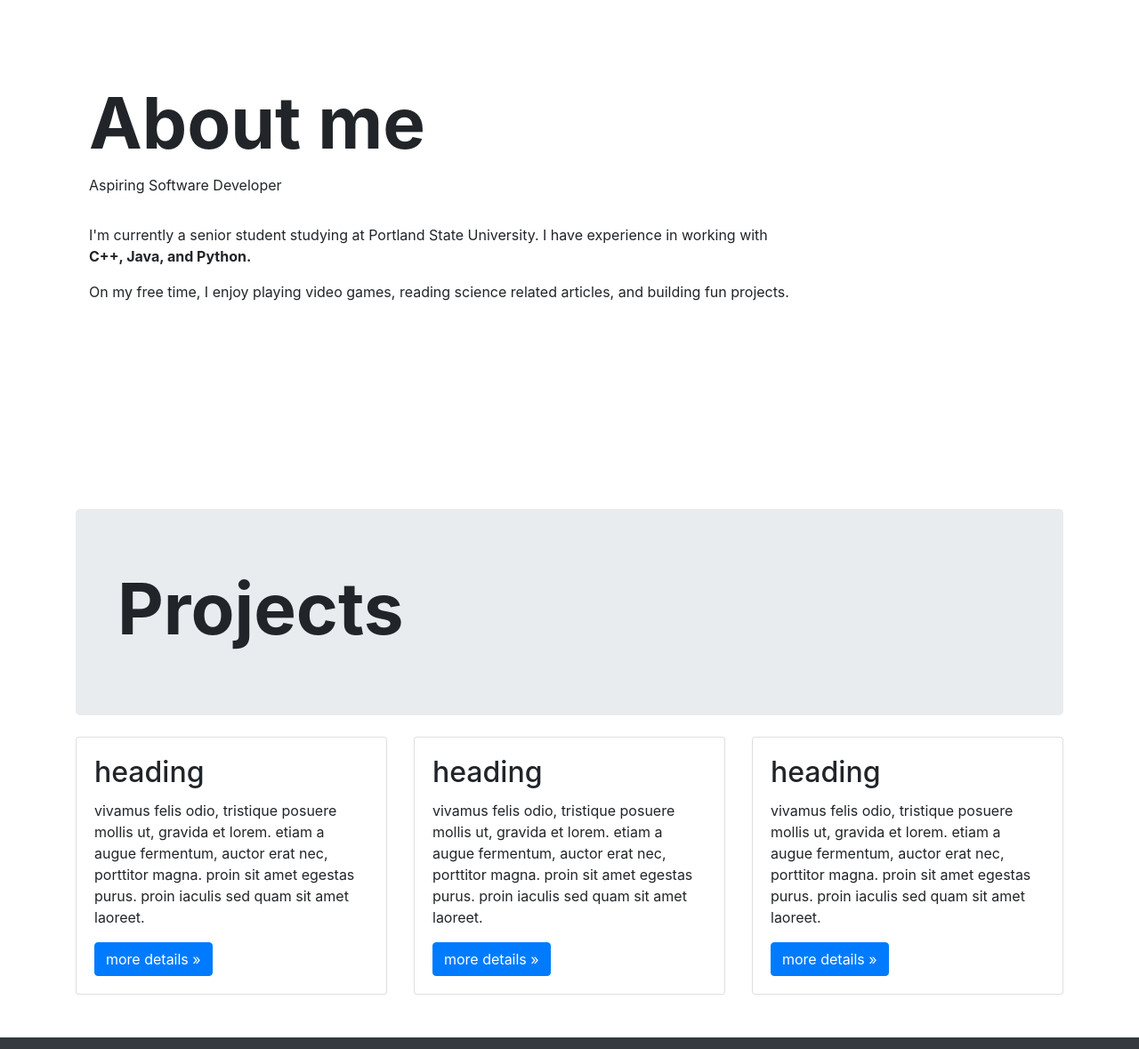
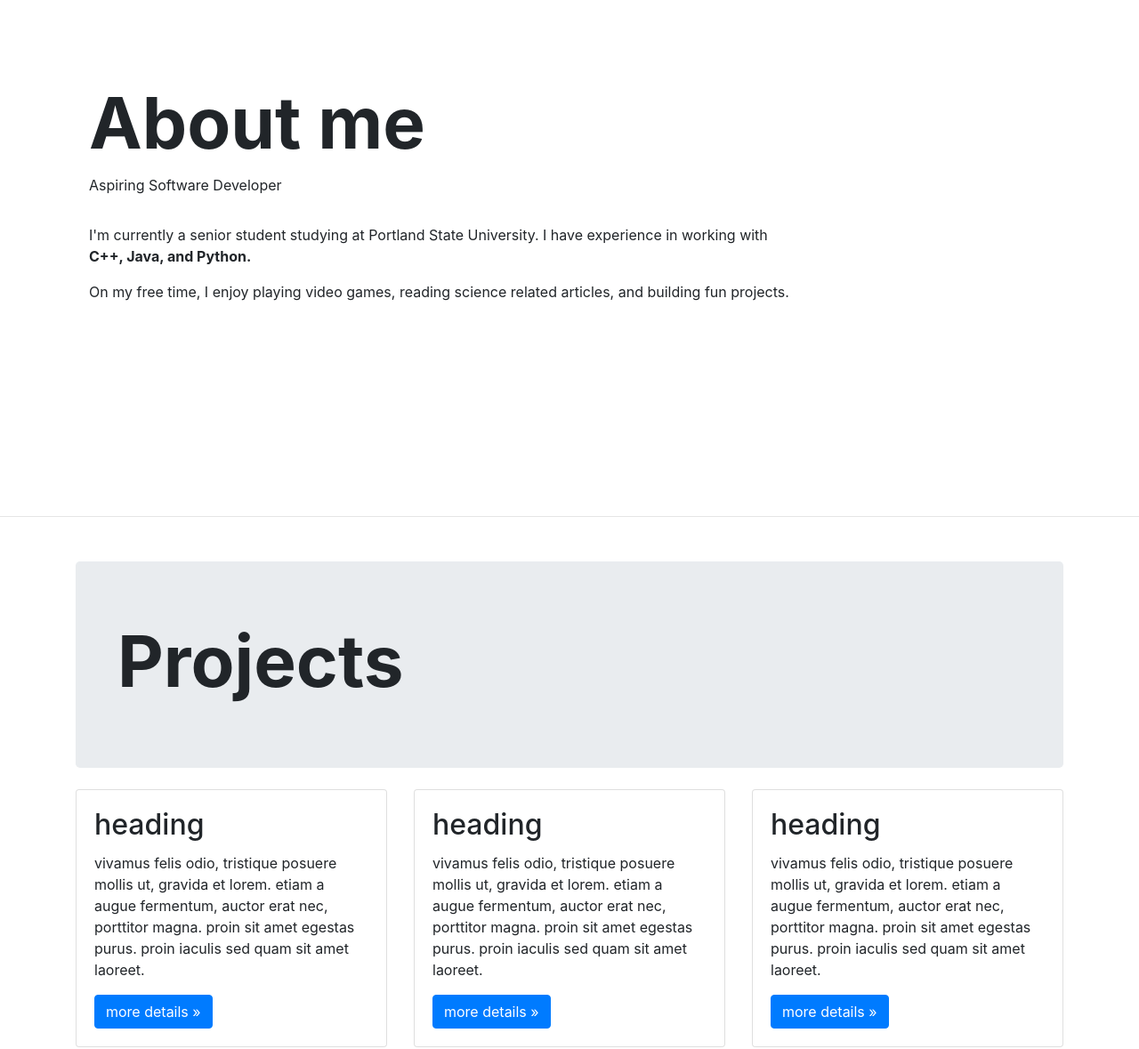
Before and after one commit to tnguyen6106/tnguyen6106.github.io, a plain HTML site: page index.html in a window 1280 px wide. Shown: the part 182-1361 px from the top of the page at 89% size. Drawn offline with nearby package versions, Linux system fonts and the light colour scheme.

Commit message:
Fixed more formats

```diff
--- a/features.css
+++ b/features.css
@@ -1,7 +1,7 @@
 
 .about_container {
     background-color: white;
-    padding: 17rem 0 12rem 0;
+    padding: 17rem 0 13rem 0;
 }
 .about_title {
     font-size: 5rem;
@@ -21,6 +21,10 @@ div.jumbotron {
     padding-left: 32px;
     padding-right: 32px;
     border-radius: 0.3rem;
+}
+
+.content_projects {
+    margin-top: 50px;
 }
 
 .card {
--- a/index.html
+++ b/index.html
@@ -48,7 +48,9 @@
           </div>
         </div>
       </section>
-
+    </div>
+    <hr>
+    <div class="container">
       <section class="content_projects" id="projects">
         <div class="jumbotron jumbotron-fluid my-4">
           <div class="container mr-auto">
```
